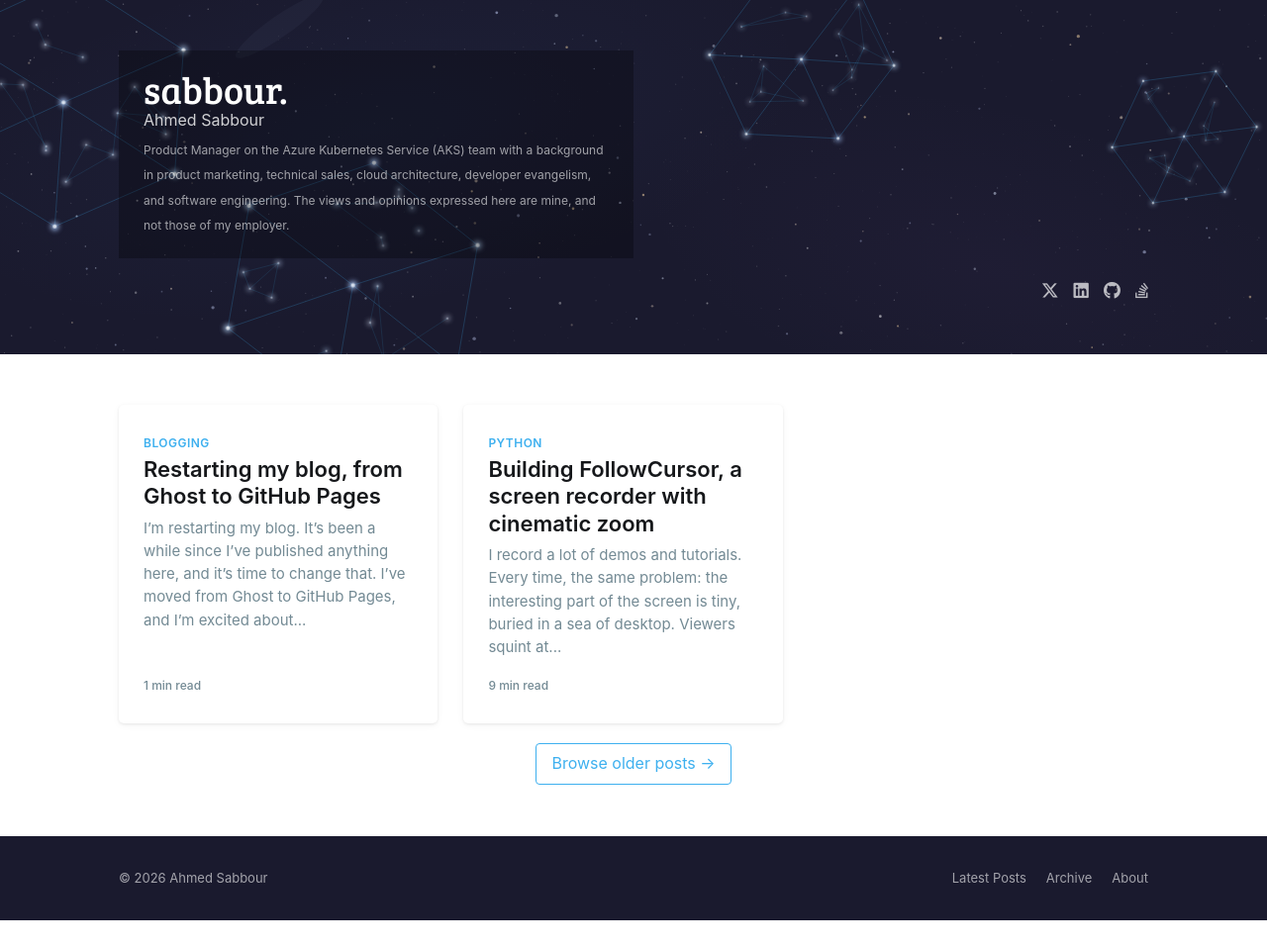
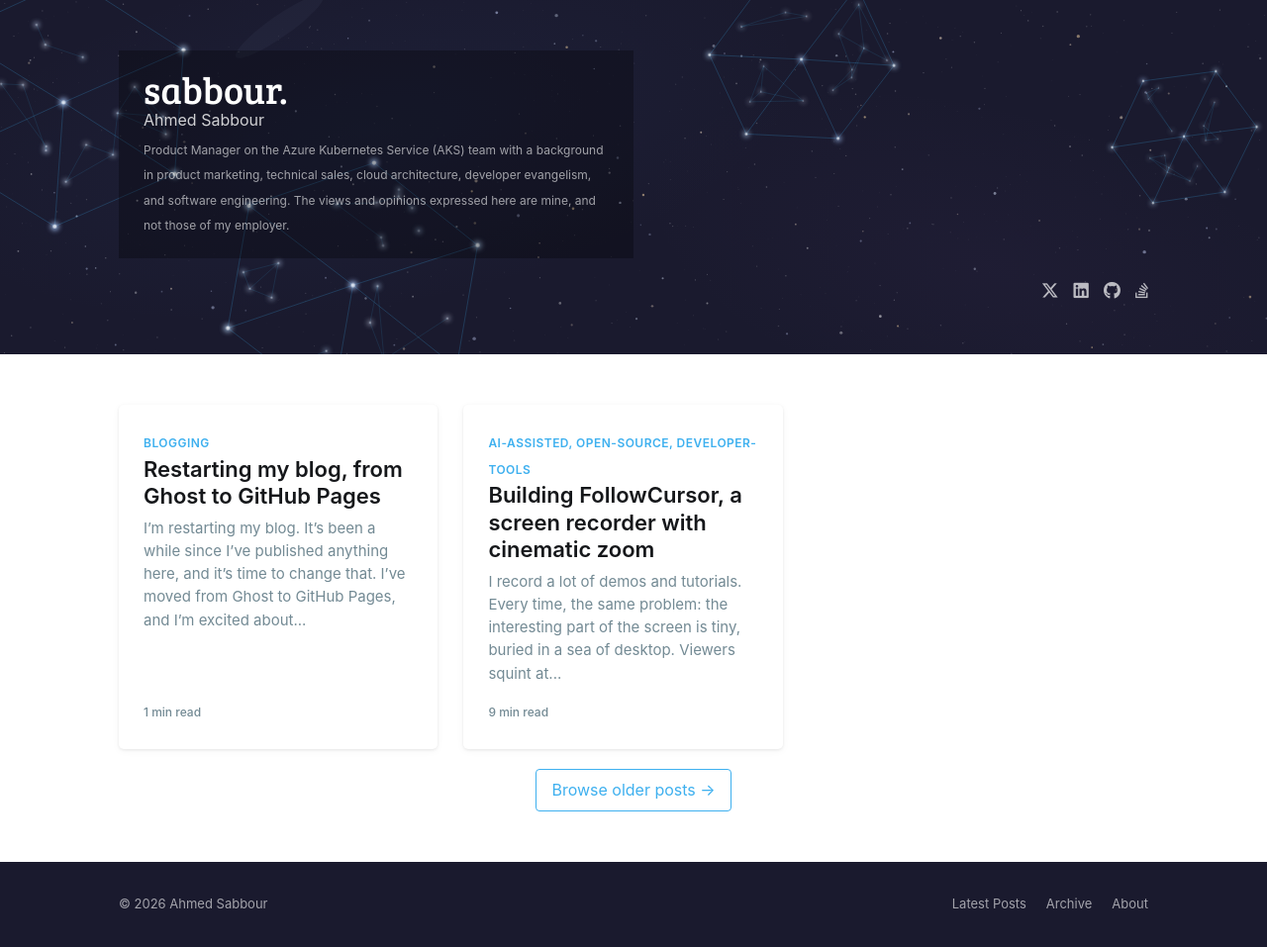
Before and after one commit to sabbour/sabbour.github.io, a Jekyll site: the page built from index.html, in a window 1280 px wide. Shown: the whole page at 99% size. Built offline with Jekyll 4.4.1, drawn with Linux system fonts in a browser that asks for light colours; before the commit the page ends 930 px from its top, so only the background shows below that.

Commit message:
Updated tags

```diff
--- a/_posts/2026-03-23-building-followcursor.md
+++ b/_posts/2026-03-23-building-followcursor.md
@@ -5,7 +5,7 @@ date: 2026-03-23T00:00:00.000Z
 description: I built a Windows screen recorder that follows your cursor with smooth cinematic zoom. Here's how it works under the hood.
 image: /assets/images/2026-03-23-building-followcursor/hero.png
 tags:
-  - python
+  - ai-assisted
   - open-source
   - developer-tools
 ---
--- a/index.html
+++ b/index.html
@@ -16,7 +16,7 @@ title: Home
                     <a class="post-card-content-link" href="{{ post.url | relative_url }}">
                         <header class="post-card-header">
                             {% if post.tags.size > 0 %}
-                            <span class="post-card-tags">{{ post.tags | first }}</span>
+                            <span class="post-card-tags">{% for tag in post.tags %}{{ tag }}{% unless forloop.last %}, {% endunless %}{% endfor %}</span>
                             {% endif %}
                             <h2 class="post-card-title">{{ post.title }}</h2>
                         </header>
```
